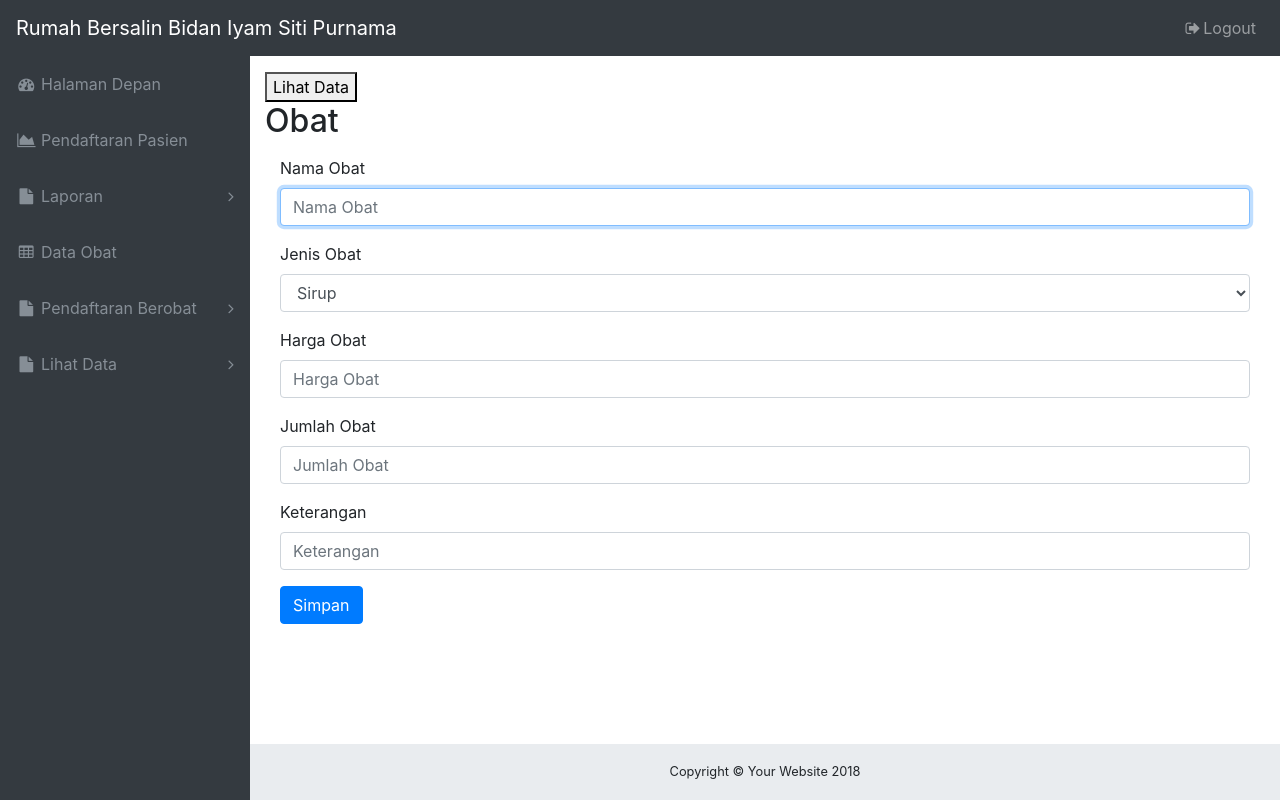
After one commit to anggakusam/ta, a PHP site: page /obat.php in a window 1280 px wide. The commit adds this page. Run offline with PHP 8.4, Linux system fonts and the light colour scheme; some libraries are stand-ins or nearby versions.

Commit message:
update db obat

```diff
--- a/komponen/menu.php
+++ b/komponen/menu.php
@@ -19,10 +19,25 @@
             <span class="nav-link-text">Pendaftaran Pasien</span>
           </a>
         </li>
+        <li class="nav-item" data-toggle="tooltip" data-placement="right" title="Example Pages">
+          <a class="nav-link nav-link-collapse collapsed" data-toggle="collapse" href="#menulihatlaporan" data-parent="#exampleAccordion">
+            <i class="fa fa-fw fa-file"></i>
+            <span class="nav-link-text">Laporan</span>
+          </a>
+          <ul class="sidenav-second-level collapse" id="menulihatlaporan">
+            <li>
+              <a href="#.php">Kunjungan Berobat</a>
+            </li>
+            <li>
+              <a href="keuangan.php">Keuangan</a>
+            </li>
+          </ul>
+        </li>
+        </li>
         <li class="nav-item" data-toggle="tooltip" data-placement="right" title="Tables">
-          <a class="nav-link" href="#">
+          <a class="nav-link" href="obat.php">
             <i class="fa fa-fw fa-table"></i>
-            <span class="nav-link-text">Laporan</span>
+            <span class="nav-link-text">Data Obat</span>
           </a>
         </li>
         <li class="nav-item" data-toggle="tooltip" data-placement="right" title="Example Pages">
--- /dev/null
+++ b/obat.php
@@ -0,0 +1,108 @@
+<html>
+<head>
+  <!-- KOMPONEN HEAD-->
+  <?php include "komponen/komponen-head.php"; ?>
+</head>
+
+<body class="fixed-nav sticky-footer bg-dark" id="page-top">
+
+  <!-- Navigation-->
+  <?php include "komponen/menu.php"; ?>
+
+
+  <div class="content-wrapper">
+    <div class="container-fluid">
+    <button a href="data-obat.php">Lihat Data</button>
+    <!-- ISI KONTEN -->
+
+    <div class="form-group">
+        <h2>Obat</h2>
+    </div>
+    <div class="container-fluid">
+      <form method="POST" action="aksi.php?aksi=obat">
+        <div class="form-group">
+          <label for="nama_obat">Nama Obat</label>
+          <input type="text" class="form-control" id="nama_obat" name="nama_obat" aria-describedby="emailHelp" placeholder="Nama Obat" autofocus required>
+        </div>
+        <div class="form-group">
+          <label for="jenis_obat">Jenis Obat</label>
+          <select class="form-control" name="jenis_obat">
+            <option value="Sirup">Sirup</option>
+            <option value="Tablet">Tablet</option>
+            <option value="Salep">Salep</option>
+            <option value="Pil">Pil</option>
+            <option value="Kapsul">Kapsul</option>
+</select>
+       </div>
+        <div class="form-group">
+          <label for="harga_obat">Harga Obat</label>
+          <input type="text" class="form-control" id="harga_obat" name="harga_obat" aria-describedby="emailHelp" placeholder="Harga Obat" autofocus required>
+        </div>
+        <div class="form-group">
+          <label for="jumlah_obat">Jumlah Obat</label>
+          <input type="text" class="form-control" id="jumlah_obat" name="jumlah_obat" aria-describedby="emailHelp" placeholder="Jumlah Obat" autofocus required>
+        </div>
+        <div class="form-group">
+            <label for="keterangan">Keterangan</label>
+            <input type="text" class="form-control" id="keterangan" name="keterangan" aria-describedby="emailHelp" placeholder="Keterangan" required>
+        </div>
+
+        <button type="button" class="btn btn-primary" data-toggle="modal" data-target="#exampleModal">Simpan</button>
+
+
+
+          <!-- Simpan Modal -->
+          <div class="modal fade" id="exampleModal" tabindex="-1" role="dialog" aria-labelledby="exampleModalLabel" aria-hidden="true">
+            <div class="modal-dialog" role="document">
+              <div class="modal-content">
+                <div class="modal-header">
+                  <h5 class="modal-title" id="exampleModalLabel">Modal title</h5>
+                  <button type="button" class="close" data-dismiss="modal" aria-label="Close">
+                    <span aria-hidden="true">&times;</span>
+                  </button>
+                </div>
+                <div class="modal-body">
+                  Apakah Anda Yakin Akan Menyimpan Data Ini?
+                </div>
+                <div class="modal-footer">
+                  <button type="button" class="btn btn-secondary" data-dismiss="modal">Close</button>
+                  <button type="submit" class="btn btn-primary">Simpan</button>
+                </div>
+              </div>
+            </div>
+          </div>
+
+    </form>
+
+    <!-- ISI KONTEN SAMPE SINI-->
+    </div>
+    <!-- FOOTER -->
+    <?php include "komponen/footer.php" ?>
+    <!-- FOOTER SAMPE SINI-->
+  </div>
+  <!-- KOMPONEN JS -->
+  <?php include "komponen/komponen-js.php" ?>
+
+
+  <!-- JAVA SCRIPT -->
+    <script src="js/jquery-1.12.4.min.js"></script>
+    <script type="text/javascript">
+        function autofill(){
+            var no_reg = $("#no_reg").val();
+            $.ajax({
+                url : 'autofill-ajax.php',
+                data  :  'no_reg='+no_reg,
+            }).success(function(data){
+                var json = data,
+                obj = JSON.parse(json);
+                $("#nama").val(obj.nama);
+                $("#tgl_lahir").val(obj.tgl_lahir);
+                $("#alamat").val(obj.alamat);
+                $("#no_hp").val(obj.no_hp);
+
+            });
+        }
+    </script>
+
+  </body>
+</html>
```
Also changed, not shown: aksi.php (+42 -0 lines), data-obat.php (added, +92 -0 lines), data-pasien.php (+3 -22 lines), edit-data-pasien.php (added, +78 -0 lines), keuangan.php (added, +96 -0 lines).
